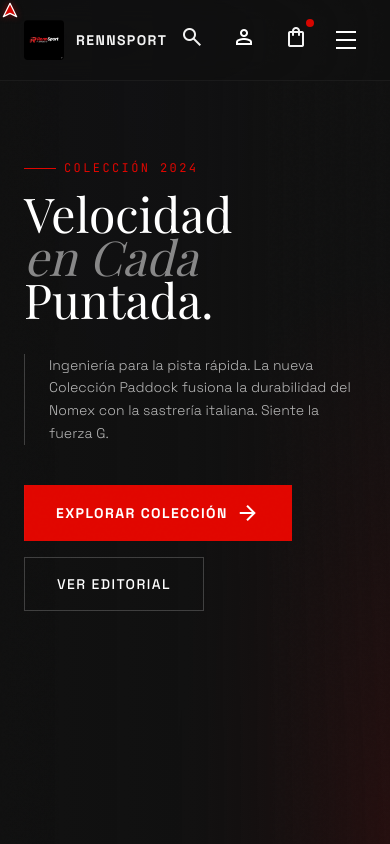
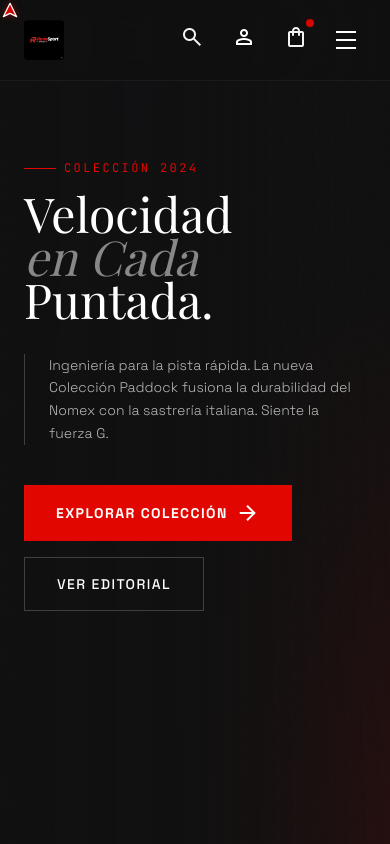
Before and after one commit to DevDragonite/f1-store, a React (Vite) app: page / in a window 390 px wide. Shown: the top 844 px of the page. Built offline with nearby package versions, Linux system fonts and the light colour scheme; a web font is replaced by a local one.

Commit message:
Mobile Polish: Hide Rennsport text, Optimize Account Dropdown width

```diff
--- a/src/components/layout/Navbar.jsx
+++ b/src/components/layout/Navbar.jsx
@@ -94,7 +94,7 @@ export default function Navbar() {
                             alt="Rennsport Logo"
                             className="w-10 h-10 rounded-sm object-cover transition-transform group-hover:scale-110 duration-300"
                         />
-                        <span className="font-bold text-sm md:text-xl tracking-widest uppercase font-[family-name:var(--font-display)]">
+                        <span className="hidden md:block font-bold md:text-xl tracking-widest uppercase font-[family-name:var(--font-display)]">
                             Rennsport
                         </span>
                     </Link>
@@ -137,7 +137,7 @@ export default function Navbar() {
 
                             {/* Dropdown Panel */}
                             {accountOpen && (
-                                <div className="absolute right-0 top-full mt-3 w-72 bg-carbon/98 backdrop-blur-xl border border-white/10 shadow-2xl shadow-black/50 z-50" style={{ animation: 'fadeInDown 0.2s ease-out' }}>
+                                <div className="absolute right-0 top-full mt-3 w-[85vw] sm:w-72 bg-carbon/98 backdrop-blur-xl border border-white/10 shadow-2xl shadow-black/50 z-50" style={{ animation: 'fadeInDown 0.2s ease-out' }}>
                                     {/* Decorative top bar */}
                                     <div className="h-[2px] bg-gradient-to-r from-primary via-primary/50 to-transparent" />
 
```
